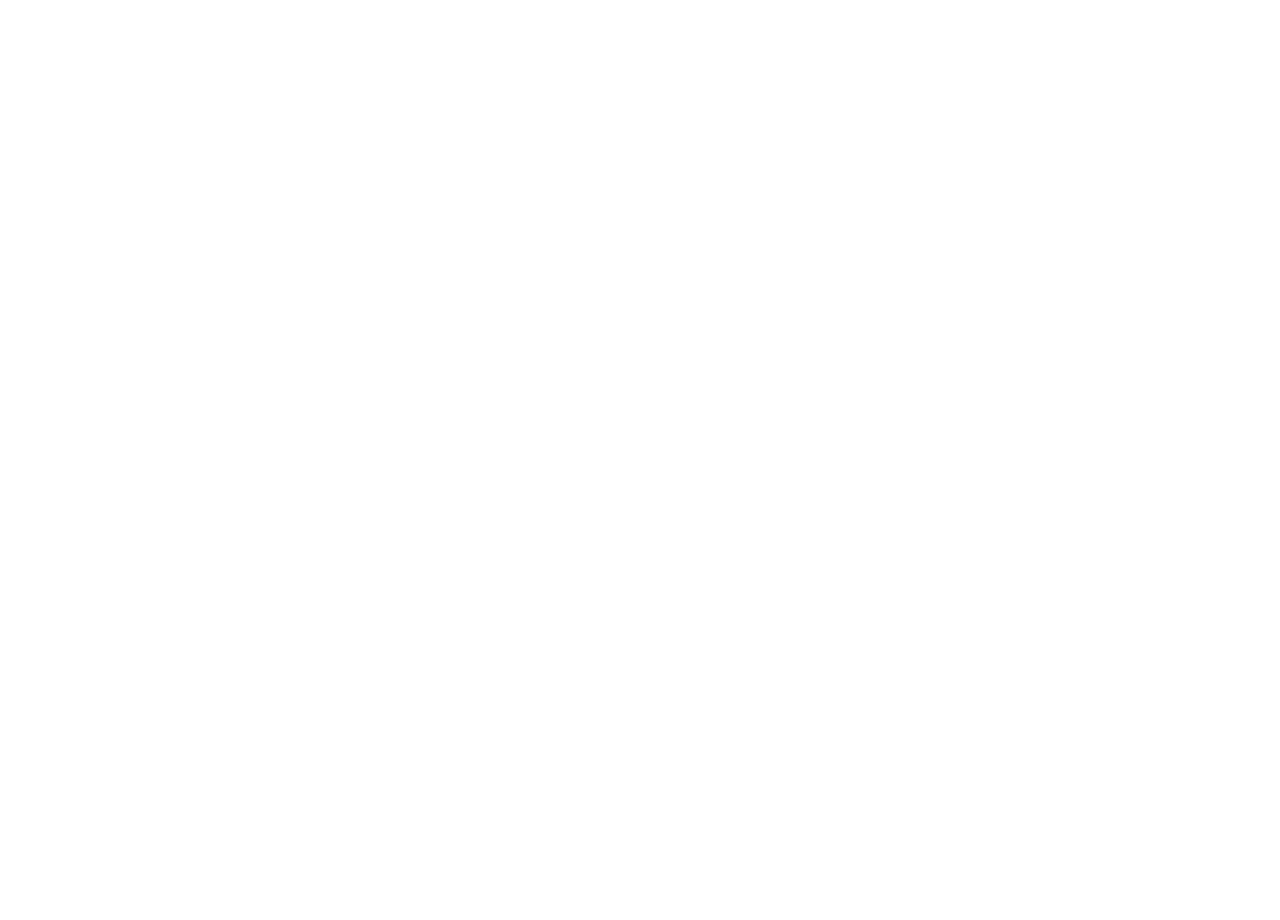
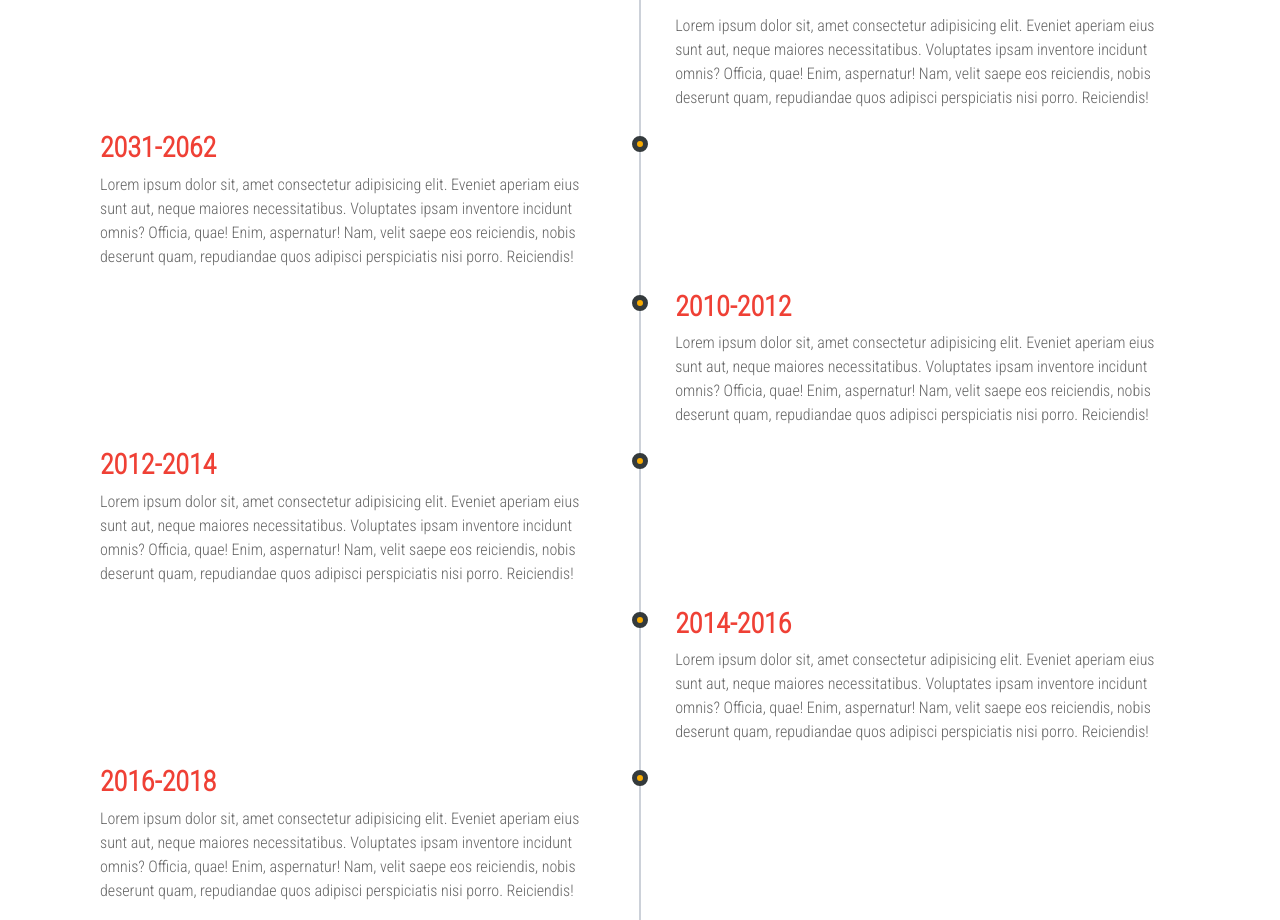
Before and after one commit to Dekarx/Portfolio-Project-Deneme-1, a React (Create React App) app: page / in a window 1280 px wide. Shown: the part 1880-2800 px from the top of the page. Before the commit the page ends 1658 px from the top, so only its background shows below. Built offline with nearby package versions, Linux system fonts and the light colour scheme.

Commit message:
Experience Fnished
I created a experience part

```diff
--- a/src/App.css
+++ b/src/App.css
@@ -6,8 +6,11 @@
   --primary-dark: rgba(255,255,255,0);
   --primary-red: #ef4035;
   --primary-hover-red: #f33501;
+  --primary-grey:  #ccd1d9;
+  --primary-dark-grey:  #666666;
   --primary-light-grey:  #f4f4f4;
-  --primary-dark-hard: rgb(52, 58, 60);;
+  --primary-dark-hard: rgb(52, 58, 60);
+
 }
 
 body {
@@ -172,7 +175,7 @@
   text-transform: uppercase;
 }
 
-@media(max-width:468) { /* Telefon ekranlarındaki responsive yapı için */
+@media(max-width:468px) { /* Telefon ekranlarındaki responsive yapı için */
   .profile-img {
     width: 10rem;
   }
@@ -240,3 +243,94 @@
 .services .box:hover p {
   color: var(--primary-white);
 }
+
+
+/******************** EXPERİENCE **********************/
+
+.experience {
+  font-family: 'Roboto Condensed', sans-serif;
+  padding: 0.7rem;
+}
+
+.experience-wrapper {
+  position: relative;
+  padding: 3.125rem 0;
+  overflow: hidden;
+}
+
+.experience h1 {
+  text-transform: uppercase;
+  color: var(--primary-orange);
+}
+
+.experience-wrapper::before {
+  position: absolute;
+  content: "";
+  top: 0;
+  left: 50%;
+  margin-left: -0.0625rem;
+  width: 0.125rem;
+  height: 100%;
+  background: var(--primary-grey);
+  z-index : 1;
+}
+
+.timeline-block {
+  width: calc(50% + 0.5rem);
+  display: flex;
+  justify-content: space-between;
+  clear: both;
+}
+
+.timeline-block-right {
+  float: right;
+}
+
+.timeline-block-left {
+  float: left;
+  direction: rtl;
+}
+
+.marker {
+  width: 1rem;
+  height: 1rem;
+  border-radius: 50%;
+  border: 0.3125rem solid var(--primary-dark-hard);
+  background: var(--primary-orange);
+  margin-top: 0.625rem;
+  z-index: 3;
+}
+
+.timeline-content {
+  width: 95%;
+  padding: 0 0.9375rem;
+  color: var(--primary-dark-grey);
+  direction: ltr;
+}
+
+.timeline-content h3 {
+  margin-top: 0.3125rem;
+  color: var(--primary-red);
+  font-weight: 900;
+}
+
+/******************** MEDİA EXPERİENCE **********************/
+
+@media(max-width:768px) { /* Telefon ekranlarındaki responsive yapı için */
+  .experience .container {
+    padding-left: 0;
+  }
+  .experience-wrapper::before {
+    left: 0.5rem;
+    margin-bottom: 1.875rem;
+  }
+  .timeline-block-right {
+    float: none;
+    width: 100%;
+  }
+  .timeline-block-left {
+    float: none;
+    direction: ltr;
+    width: 100%;
+  }
+}
--- a/src/Components/Experience.js
+++ b/src/Components/Experience.js
@@ -1,8 +1,135 @@
 import React from 'react'
-
+// {/*  */}
 function Experience() {
   return (
-    <div>Experience</div>
+    <div className="experience">
+
+
+        <div className="d-flex justify-content-center my-5"> {/* my-5 == 3rem */}
+            <h1>Experience</h1>
+        </div>
+
+        <div className="container experience-wrapper">
+
+            <div className="timeline-block timeline-block-right">
+                <div className="marker"></div>
+                <div className="timeline-content">
+                    <h3>2031-2062</h3>
+                    <p>Lorem ipsum dolor sit, amet consectetur
+                    adipisicing elit. Eveniet aperiam eius sunt
+                    aut, neque maiores necessitatibus. Voluptates
+                    ipsam inventore incidunt omnis? Officia, quae!
+                    Enim, aspernatur! Nam, velit saepe eos reiciendis,
+                    nobis deserunt quam, repudiandae quos adipisci
+                    perspiciatis nisi porro. Reiciendis!</p>
+                </div>
+            </div>
+
+            {/* - */}
+
+            <div className="timeline-block timeline-block-left">
+                <div className="marker"></div>
+                <div className="timeline-content">
+                    <h3>2031-2062</h3>
+                    <p>Lorem ipsum dolor sit, amet consectetur
+                    adipisicing elit. Eveniet aperiam eius sunt
+                    aut, neque maiores necessitatibus. Voluptates
+                    ipsam inventore incidunt omnis? Officia, quae!
+                    Enim, aspernatur! Nam, velit saepe eos reiciendis,
+                    nobis deserunt quam, repudiandae quos adipisci
+                    perspiciatis nisi porro. Reiciendis!</p>
+                </div>
+            </div>
+
+            {/* - */}
+
+            <div className="timeline-block timeline-block-right">
+
+                <div className="marker"></div>
+
+                    <div className="timeline-content">
+                        <h3>2010-2012</h3>
+                        <p>Lorem ipsum dolor sit, amet consectetur
+                        adipisicing elit. Eveniet aperiam eius sunt
+                        aut, neque maiores necessitatibus. Voluptates
+                        ipsam inventore incidunt omnis? Officia, quae!
+                        Enim, aspernatur! Nam, velit saepe eos reiciendis,
+                        nobis deserunt quam, repudiandae quos adipisci
+                        perspiciatis nisi porro. Reiciendis!</p>
+                    </div>
+
+
+
+            </div>
+
+            {/* - */}
+
+            <div className="timeline-block timeline-block-left">
+
+                <div className="marker"></div>
+
+                    <div className="timeline-content">
+                        <h3>2012-2014</h3>
+                        <p>Lorem ipsum dolor sit, amet consectetur
+                        adipisicing elit. Eveniet aperiam eius sunt
+                        aut, neque maiores necessitatibus. Voluptates
+                        ipsam inventore incidunt omnis? Officia, quae!
+                        Enim, aspernatur! Nam, velit saepe eos reiciendis,
+                        nobis deserunt quam, repudiandae quos adipisci
+                        perspiciatis nisi porro. Reiciendis!</p>
+                    </div>
+
+
+
+            </div>
+
+            {/* - */}
+
+            <div className="timeline-block timeline-block-right">
+
+                <div className="marker"></div>
+
+                    <div className="timeline-content">
+                        <h3>2014-2016</h3>
+                        <p>Lorem ipsum dolor sit, amet consectetur
+                        adipisicing elit. Eveniet aperiam eius sunt
+                        aut, neque maiores necessitatibus. Voluptates
+                        ipsam inventore incidunt omnis? Officia, quae!
+                        Enim, aspernatur! Nam, velit saepe eos reiciendis,
+                        nobis deserunt quam, repudiandae quos adipisci
+                        perspiciatis nisi porro. Reiciendis!</p>
+                    </div>
+
+
+
+            </div>
+
+            {/* - */}
+
+            <div className="timeline-block timeline-block-left">
+
+                <div className="marker"></div>
+
+                    <div className="timeline-content">
+                        <h3>2016-2018</h3>
+                        <p>Lorem ipsum dolor sit, amet consectetur
+                        adipisicing elit. Eveniet aperiam eius sunt
+                        aut, neque maiores necessitatibus. Voluptates
+                        ipsam inventore incidunt omnis? Officia, quae!
+                        Enim, aspernatur! Nam, velit saepe eos reiciendis,
+                        nobis deserunt quam, repudiandae quos adipisci
+                        perspiciatis nisi porro. Reiciendis!</p>
+                    </div>
+
+
+
+            </div>
+
+
+
+        </div>
+
+    </div>
   )
 }
 
--- a/src/Components/Services.js
+++ b/src/Components/Services.js
@@ -14,7 +14,7 @@
             <div className="container">
                 <div className="row">
 
-                    <div className="col-md-3 col-sm-6">
+                    <div className="col-lg-3 col-md-6 col-sm-6">
                         <div className="box">
                             <div className="circle">
                                 <FaDesktop className="icon" />
@@ -26,7 +26,7 @@
                         </div>
                     </div>
 
-                    <div className="col-md-3 col-sm-6">
+                    <div className="col-lg-3 col-md-6 col-sm-6">
                         <div className="box">
                              <div className="circle">
                                 <FaFileCode className="icon" />
@@ -38,7 +38,7 @@
                         </div>
                     </div>
 
-                    <div className="col-md-3 col-sm-6">
+                    <div className="col-lg-3 col-md-6 col-sm-6">
                         <div className="box">
                             <div className="circle">
                                 <FaFacebookF className="icon" />
@@ -50,7 +50,7 @@
                         </div>
                     </div>
 
-                    <div className="col-md-3 col-sm-6">
+                    <div className="col-lg-3 col-md-6 col-sm-6">
                         <div className="box">
                             <div className="circle">
                                 <FaGoogle className="icon" />
```
